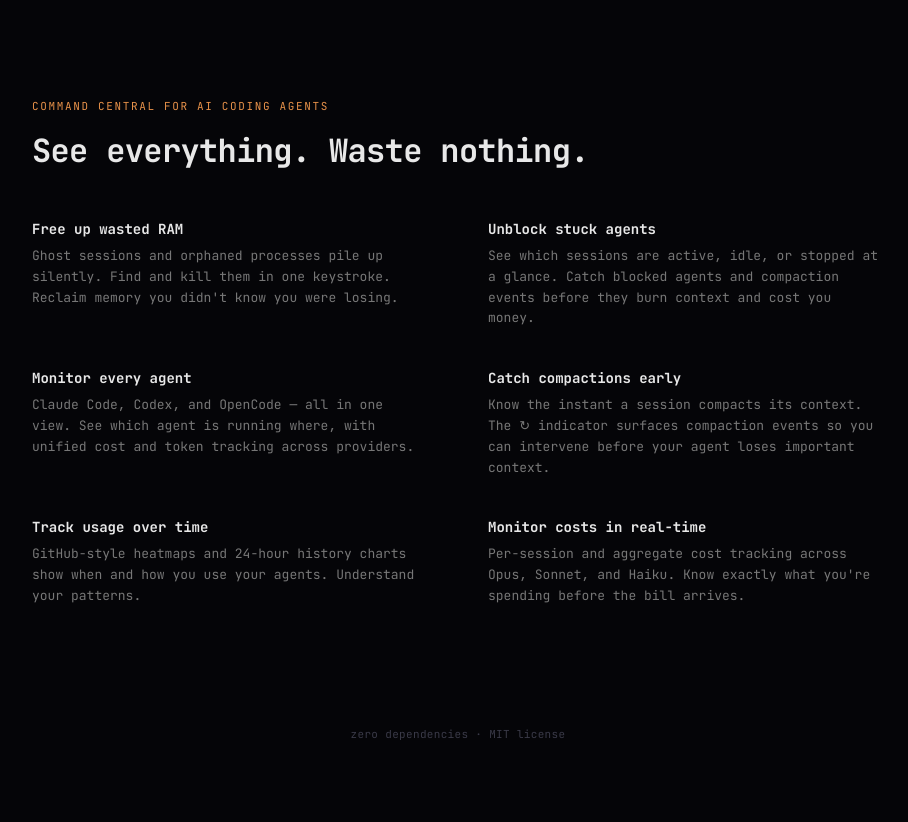
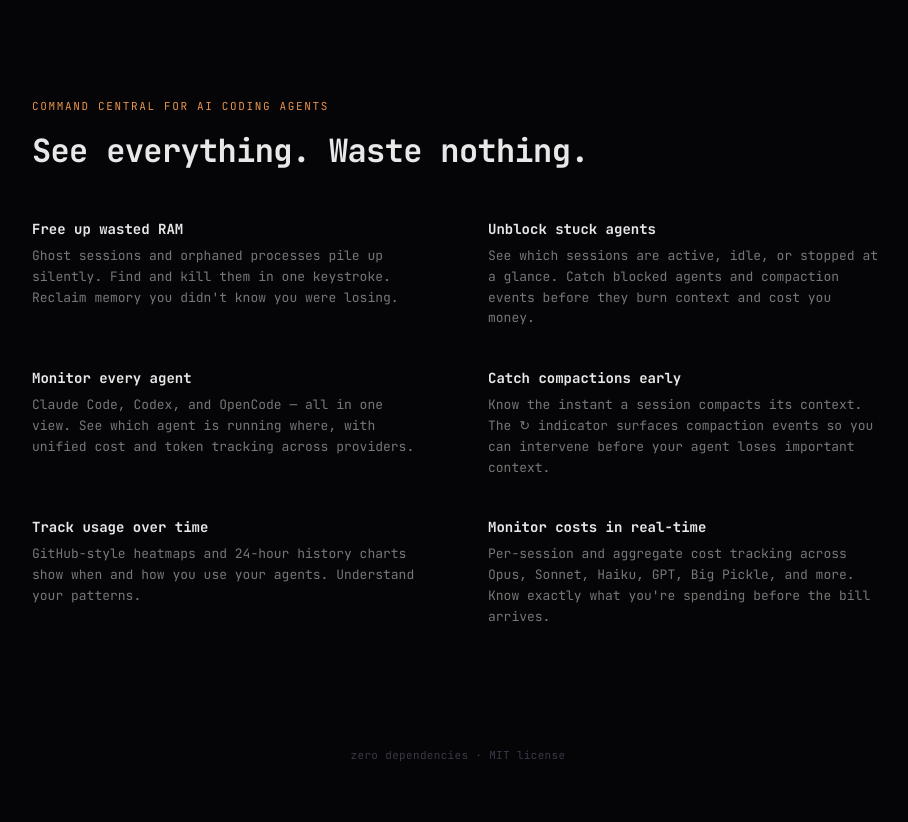
Before and after one commit to aakashadesara/ctop, a website: page docs/index.html in a window 1280 px wide. Shown: the part 861-1683 px from the top of the page, without its empty margins (182-1090 px from the left). Before the commit the page ends 1662 px from the top, so only its background shows below. Drawn offline with Linux system fonts and the light colour scheme.

Commit message:
Update website cost text and README OpenCode mention
- Website: mention Opus, Sonnet, Haiku, GPT, Big Pickle in cost tracking text
- README: add OpenCode to the "start a session" instruction on line 50

Co-Authored-By: Claude Opus 4.6 (1M context) <noreply@anthropic.com>

```diff
--- a/docs/index.html
+++ b/docs/index.html
@@ -219,7 +219,7 @@ main{min-height:100vh;display:flex;flex-direction:column;align-items:center;just
     <div class="feat-item"><h3>Monitor every agent</h3><p>Claude Code, Codex, and OpenCode — all in one view. See which agent is running where, with unified cost and token tracking across providers.</p></div>
     <div class="feat-item"><h3>Catch compactions early</h3><p>Know the instant a session compacts its context. The ↻ indicator surfaces compaction events so you can intervene before your agent loses important context.</p></div>
     <div class="feat-item"><h3>Track usage over time</h3><p>GitHub-style heatmaps and 24-hour history charts show when and how you use your agents. Understand your patterns.</p></div>
-    <div class="feat-item"><h3>Monitor costs in real-time</h3><p>Per-session and aggregate cost tracking across Opus, Sonnet, and Haiku. Know exactly what you're spending before the bill arrives.</p></div>
+    <div class="feat-item"><h3>Monitor costs in real-time</h3><p>Per-session and aggregate cost tracking across Opus, Sonnet, Haiku, GPT, Big Pickle, and more. Know exactly what you're spending before the bill arrives.</p></div>
   </div>
 </section>
 <div class="foot">zero dependencies · MIT license</div>
```
Also changed, not shown: README.md.
